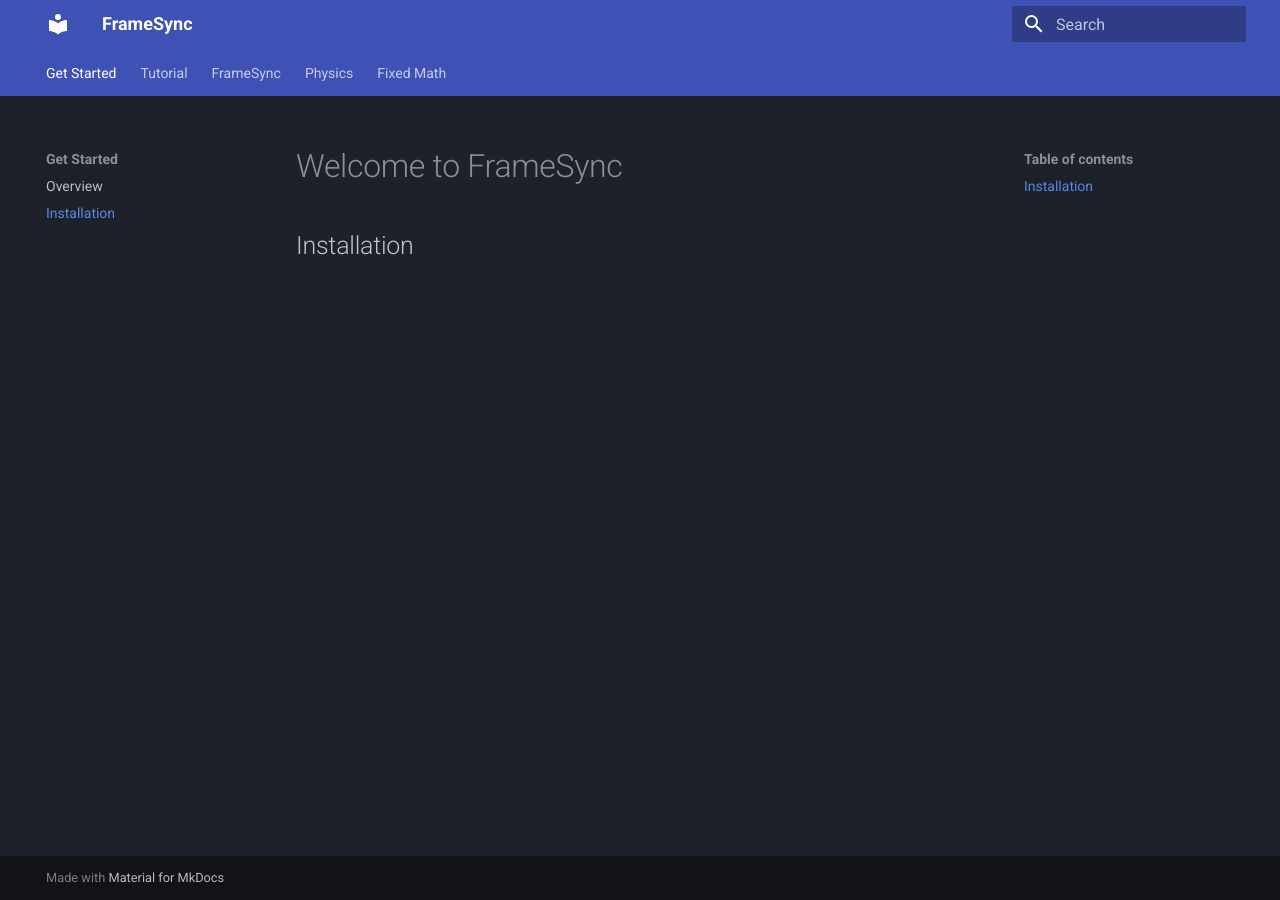
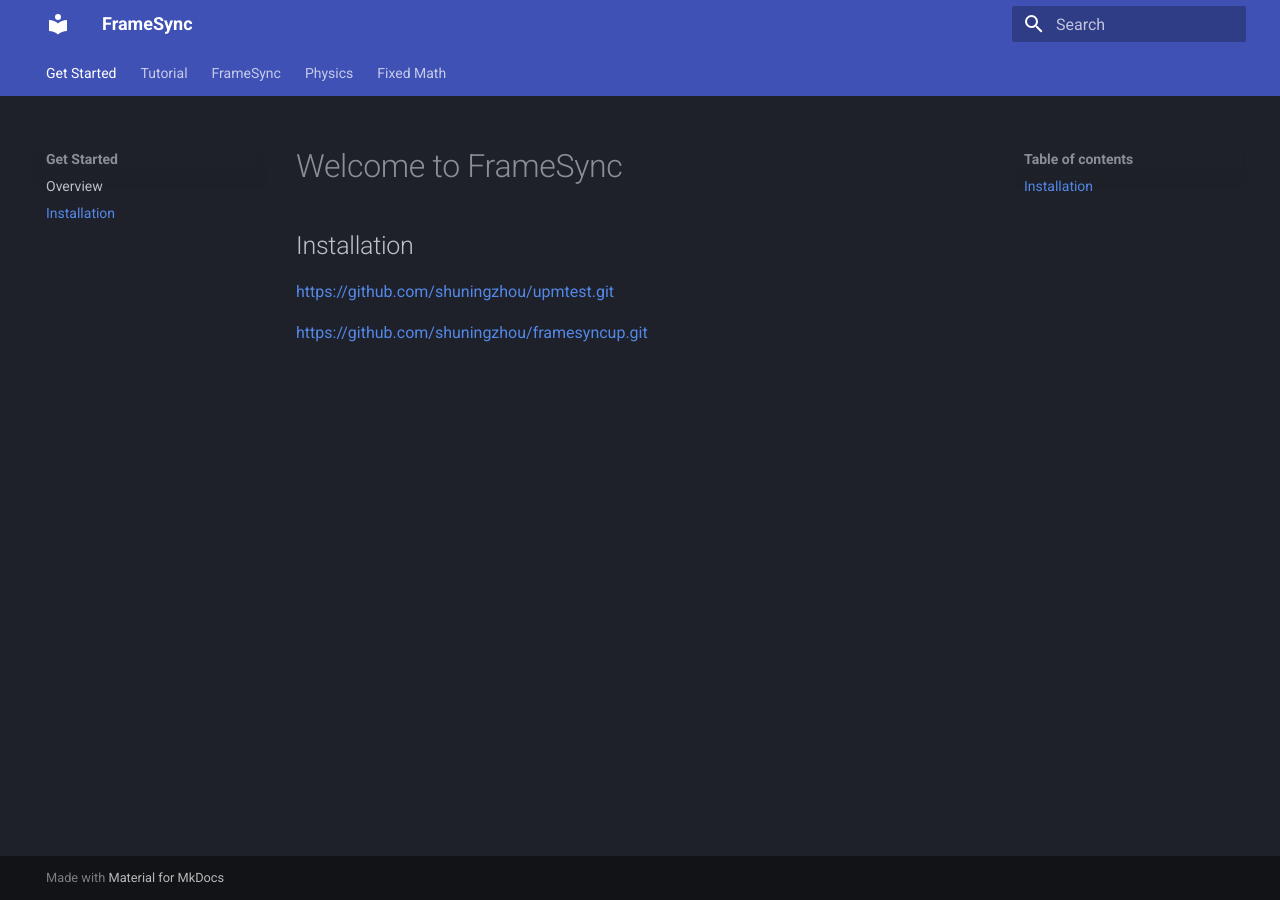
Before and after one commit to waynesohot/testdocs, an MkDocs documentation site: the page built from docs/home/installation.md, in a window 1280 px wide. Built offline with MkDocs 1.6.1 and Material for MkDocs 9.7.7, drawn with Linux system fonts in a browser that asks for light colours; some of the changed lines change nothing that is shown.

Commit message:
installation

```diff
--- a/docs/home/installation.md
+++ b/docs/home/installation.md
@@ -1,3 +1,7 @@
 # Welcome to FrameSync
 
 ## Installation
+
+https://github.com/shuningzhou/upmtest.git
+
+https://github.com/shuningzhou/framesyncup.git
```
